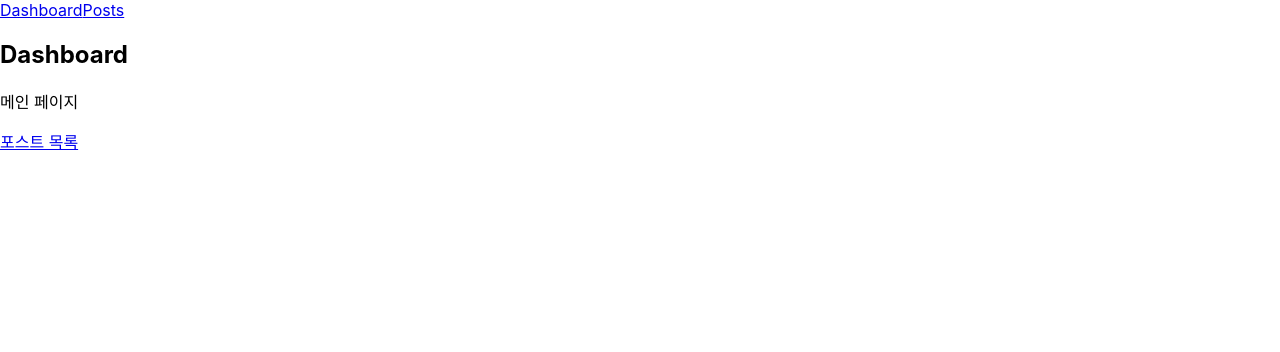
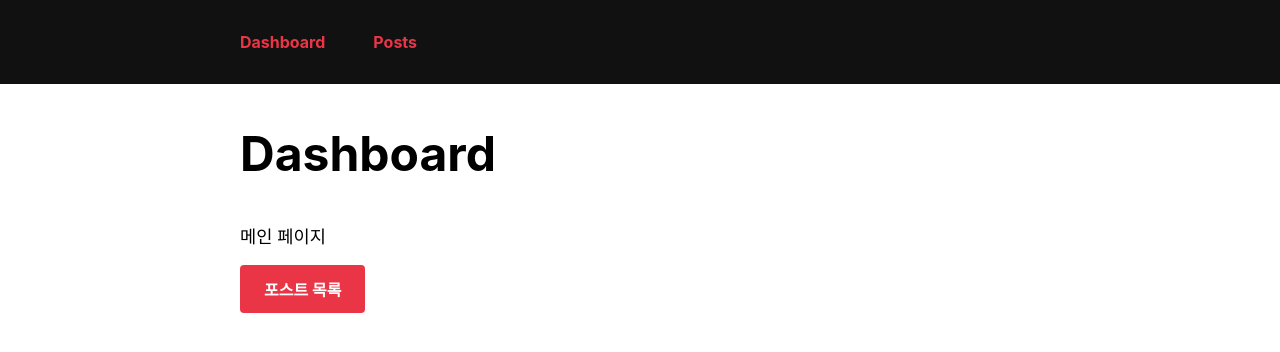
Before and after one commit to ohwonsuk/react-lab, a React (Create React App) app in the folder lab10/: page / in a window 1280 px wide. Shown: the top 352 px of the page. Built offline with nearby package versions, Linux system fonts and the light colour scheme.

Commit message:
lab10 slice 생성

```diff
--- a/lab10/src/components/Navbar.js
+++ b/lab10/src/components/Navbar.js
@@ -3,8 +3,10 @@
 const Navbar = () => {
     return (
         <nav>
-            <Link to='/'>Dashboard</Link>
-            <Link to='/posts'>Posts</Link>
+            <section>
+                <Link to='/'>Dashboard</Link>
+                <Link to='/posts'>Posts</Link>
+            </section>
         </nav>
     );
 };
--- a/lab10/src/index.css
+++ b/lab10/src/index.css
@@ -1,13 +1,84 @@
 body {
   margin: 0;
-  font-family: -apple-system, BlinkMacSystemFont, 'Segoe UI', 'Roboto', 'Oxygen',
-    'Ubuntu', 'Cantarell', 'Fira Sans', 'Droid Sans', 'Helvetica Neue',
-    sans-serif;
+  font-family: -apple-system, BlinkMacSystemFont, sans-serif;
   -webkit-font-smoothing: antialiased;
   -moz-osx-font-smoothing: grayscale;
 }
 
-code {
-  font-family: source-code-pro, Menlo, Monaco, Consolas, 'Courier New',
-    monospace;
+p {
+  font-size: 1.1rem;
 }
+
+nav {
+  display: flex;
+  padding: 2rem 0;
+  background: #111;
+}
+
+nav section {
+  width: 100%;
+}
+
+nav a {
+  font-weight: 700;
+  padding: 1rem 1.5rem;
+  border-radius: 4px;
+}
+
+nav a:first-of-type {
+  margin-left: -1.5rem;
+}
+
+nav a:hover {
+  background: #222;
+}
+
+a {
+  color: #ea3546;
+  text-decoration: none;
+}
+
+section {
+  max-width: 800px;
+  margin-left: auto;
+  margin-right: auto;
+  padding: 0 1.5rem;
+}
+
+section h1 {
+  font-size: 3rem;
+}
+
+.post h2 {
+  font-size: 2.5rem;
+}
+
+.post-excerpt {
+  padding: 1.5rem 0;
+  border-bottom: 1px solid #eee;
+}
+
+.post-excerpt:first-of-type {
+  padding-top: 0;
+}
+
+.post-excerpt h2 {
+  margin-top: 0;
+  font-size: 1.5rem;
+}
+
+.comment {
+  background: #f0f0f0;
+  border-radius: 4px;
+  padding: 1rem 1.5rem;
+  margin: 1rem 0;
+}
+
+.button {
+  display: inline-block;
+  background: #ea3546;
+  color: white;
+  border-radius: 4px;
+  font-weight: 700;
+  padding: 0.75rem 1.5rem;
+}
--- a/lab10/src/pages/DashboardPage.js
+++ b/lab10/src/pages/DashboardPage.js
@@ -5,7 +5,7 @@
         <section>
             <h1>Dashboard</h1>
             <p>메인 페이지</p>
-            <Link to='posts'>포스트 목록</Link>
+            <Link to='posts' className="button">포스트 목록</Link>
         </section>
     );
 };
```
Also changed, not shown: lab10/src/slices/PostListSlice.js (added, +26 -0 lines).
